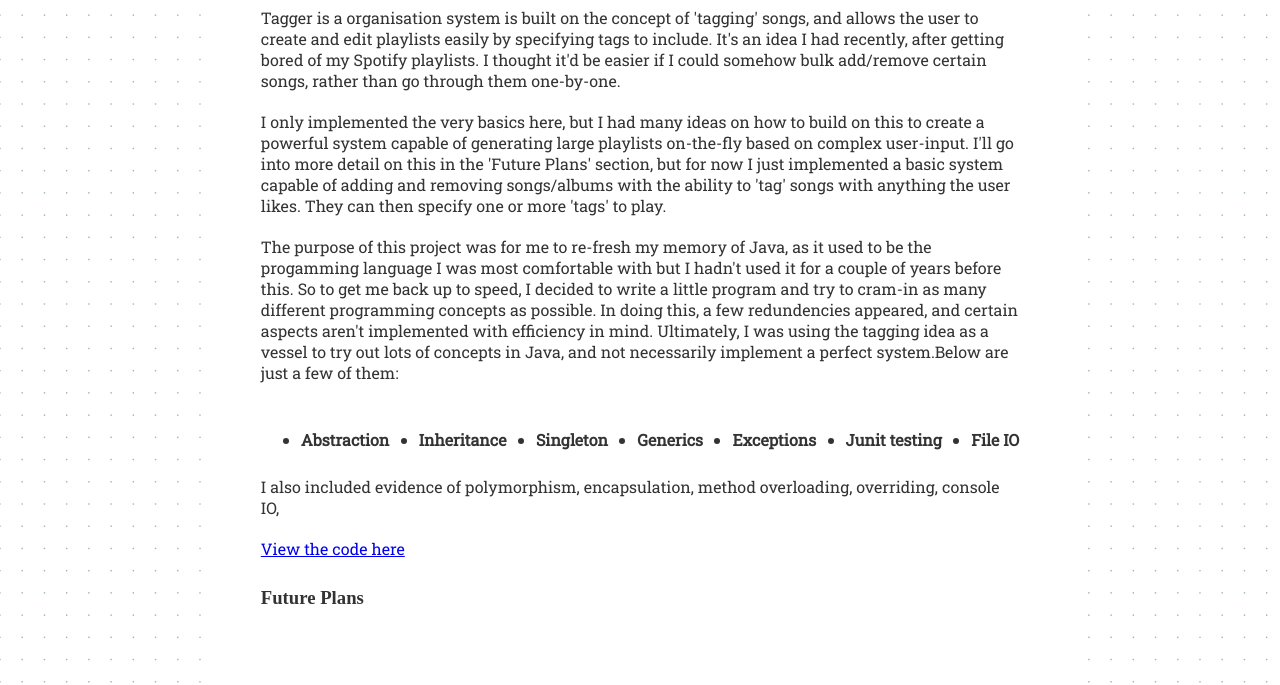
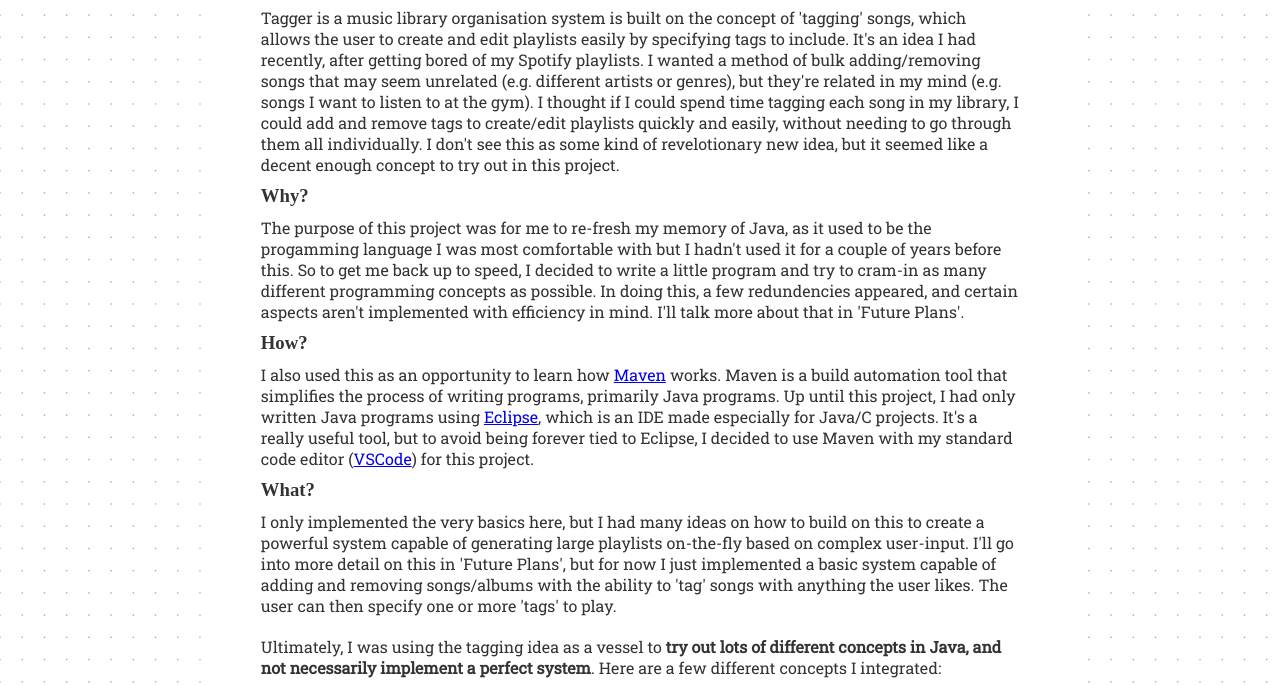
Before and after one commit to CharlieBignell/CharlieBignell.github.io, a plain HTML site: page projects/tagger.html in a window 1280 px wide. Shown: the part 296-981 px from the top of the page. Drawn offline with Linux system fonts and the light colour scheme; a web font is replaced by a local one.

Commit message:
Added more to tagger page

```diff
--- a/css/main.css
+++ b/css/main.css
@@ -92,12 +92,6 @@ header {
 
 .nav-menu>li {
     list-style: none;
-}
-
-ul {
-    display: flex;
-    flex-flow: row nowrap;
-    justify-content: space-between;
 }
 
 .nav-menu {
--- a/projects/tagger.html
+++ b/projects/tagger.html
@@ -6,7 +6,7 @@
     <meta charset="utf-8">
     <meta name="viewport" content="width=device-width, initial-scale=1">
 
-    <title>Charlie Bignell - Web Dev</title>
+    <title>Charlie Bignell - Tagger</title>
 
     <link rel="stylesheet" href="../css/main.css">
 
@@ -64,41 +64,70 @@
 
             <h1>Tagger - A Java 'Cheatsheet'</h1>
             <h2>October 2021</h2>
-            <p>Tagger is a organisation system is built on the concept of 'tagging' songs, and allows the user to create
+            <p>Tagger is a music library organisation system is built on the concept of 'tagging' songs, which allows
+                the user to create
                 and edit playlists easily by specifying tags to include. It's an idea I had recently, after getting
-                bored of my Spotify playlists. I thought it'd be easier if I could somehow bulk add/remove certain
-                songs, rather than go through them one-by-one.
+                bored of my Spotify playlists. I wanted a method of bulk adding/removing songs that may seem unrelated
+                (e.g. different artists or genres), but they're related in my mind (e.g. songs I want to listen to at
+                the gym). I thought if I could spend time tagging each song in my library, I could add and remove tags
+                to create/edit playlists quickly and easily, without needing to go through them all individually. I
+                don't see this as some kind of revelotionary new idea, but it seemed like a decent enough concept to try
+                out in this project.
+            </p>
 
-            </p>
-            <p>I only implemented the very basics here, but I had many ideas on how to build on this to create a
-                powerful system capable of generating large playlists on-the-fly based on complex user-input. I'll go
-                into more detail on this in the 'Future Plans' section, but for now I just implemented a basic system
-                capable of adding and removing songs/albums with the ability to 'tag' songs with anything the user
-                likes. They can then specify one or more 'tags' to play.</p>
-
+            <h3>Why?</h3>
             <p>The purpose of this project was for me to re-fresh my memory of Java, as it used to be the progamming
                 language I was most comfortable with but I hadn't used it for a couple of years before this. So to get
                 me back up to speed, I decided to write a little program and try to cram-in as many different
                 programming concepts as possible. In doing this, a few redundencies appeared, and certain aspects aren't
-                implemented with efficiency in mind. Ultimately, I was using the tagging idea as a vessel to try out
-                lots of concepts in Java, and not necessarily implement a perfect system.Below are just a few of them:
-            </p>
+                implemented with efficiency in mind. I'll talk more about that in 'Future Plans'.</p>
+
+            <h3>How?</h3>
+            <p> I also used this as an opportunity to learn how <a href="https://maven.apache.org/">Maven</a> works.
+                Maven is a build automation tool that simplifies the process of writing programs, primarily Java
+                programs. Up until this project, I had only written Java programs using <a
+                    href="https://www.eclipse.org/downloads/">Eclipse</a>, which is an IDE made especially for Java/C
+                projects. It's a really useful tool, but to avoid being forever tied to Eclipse, I decided to use Maven
+                with my standard code editor (<a href="https://code.visualstudio.com/">VSCode</a>) for this project.</p>
+
+            <h3>What?</h3>
+            <p>I only implemented the very basics here, but I had many ideas on how to build on this to create a
+                powerful system capable of generating large playlists on-the-fly based on complex user-input. I'll go
+                into more detail on this in 'Future Plans', but for now I just implemented a basic system
+                capable of adding and removing songs/albums with the ability to 'tag' songs with anything the user
+                likes. The user can then specify one or more 'tags' to play.</p>
+            <p> Ultimately, I was using the tagging idea as a vessel to <strong>try out lots of different concepts in
+                    Java, and not
+                    necessarily implement a perfect system</strong>. Here are a few
+                different concepts I integrated:
             </p>
 
             <ul>
-                <li><strong>Abstraction</strong><br></li>
-                <li><strong>Inheritance</strong><br></li>
-                <li><strong>Singleton</strong><br></li>
-                <li><strong>Generics</strong><br></li>
-                <li><strong>Exceptions</strong><br></li>
+                <li><strong>Abstraction and Inheritance</strong><br> One of the first things I learnt at University was
+                    the concept of
+                    the 'Four Pillars of Object Oriented Programming', and I wanted to ensure they were utilised here.
+                    For
+                    inheritance, I made an 'Audio' superclass that the 'Song' class inherits from. I didn't go further
+                    to create other forms of audio, but the structure could be used to create other types such as
+                    podcasts and audiobooks. For abstraction, I made an interface called 'Tracklist', that both 'Album'
+                    and 'Playlist' implement. The inheritance of Audio is useful for creating outher forms, however the
+                    abstraction of Tracklist probably isn't necessary. In regards to the remaing two 'pillars',
+                    encapsulation comes naturally with Java, and so does polymorphism if inheritance is involved.
+                </li>
+                <li><strong>Generics</strong><br>One benefit of unnecessarily abstracting 'Tracklist', was that it forced
+                    me to confront a concept I never got to grips with at University - generics. In revisting this concept, it
+                    wasn't as complicated as I remember and was quite simple to implement. A
+                    Tracklist is built with either a list of Songs (for albums), or a list of tags (for playlists).
+                </li>
                 <li><strong>Junit testing</strong><br></li>
                 <li><strong>File IO</strong><br></li>
+                <li><strong>Singleton</strong><br></li>
             </ul>
 
-            <p>I also included evidence of polymorphism, encapsulation, method overloading, overriding, console IO, </p>
+            <p>I also included evidence of polymorphism, encapsulation, exception handling (checked and unchecked), method overloading and overriding, console IO, and probably others I've forgotten to mention.</p>
 
 
-            <p><a href="https://github.com/CharlieBignell/CharlieBignell.github.io" target="_blank">View the code
+            <p><a href="https://github.com/CharlieBignell/Tagger" target="_blank">View the code
                     here</a></p><br>
             <h3>Future Plans</h3>
             <p></p>
```
